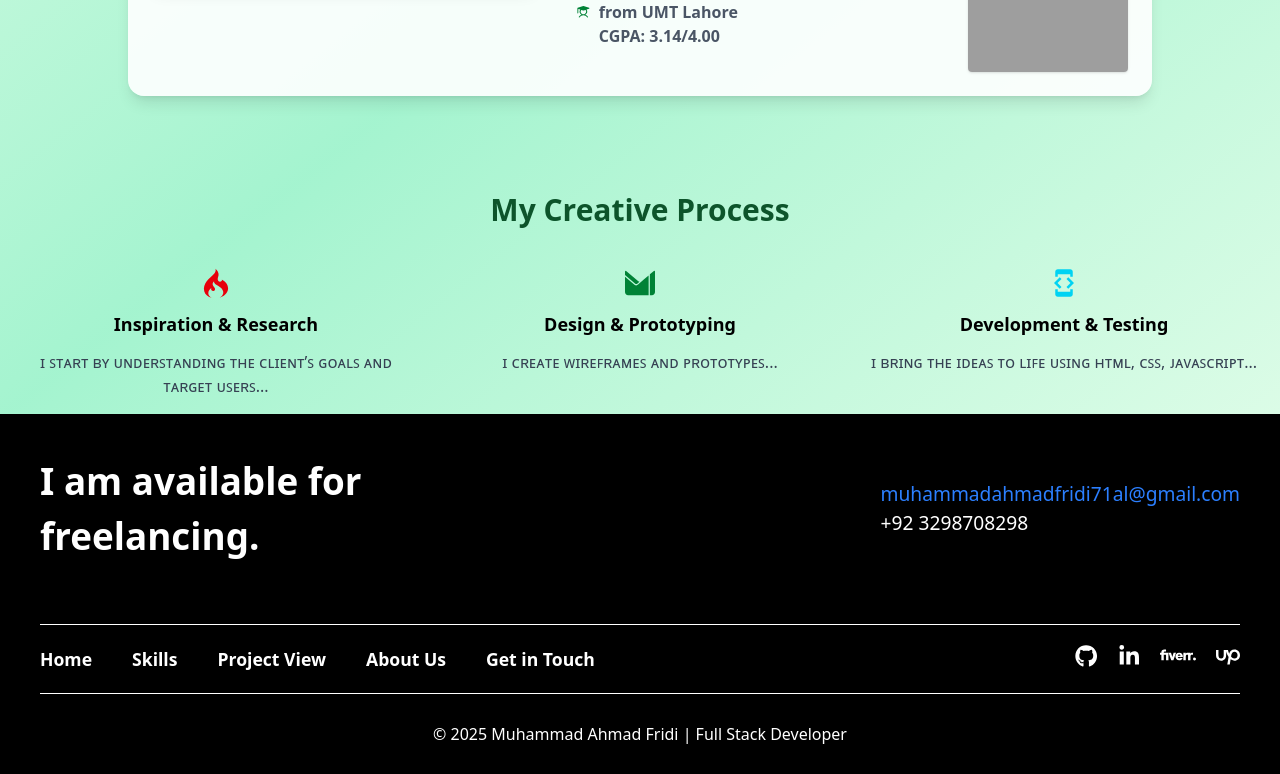
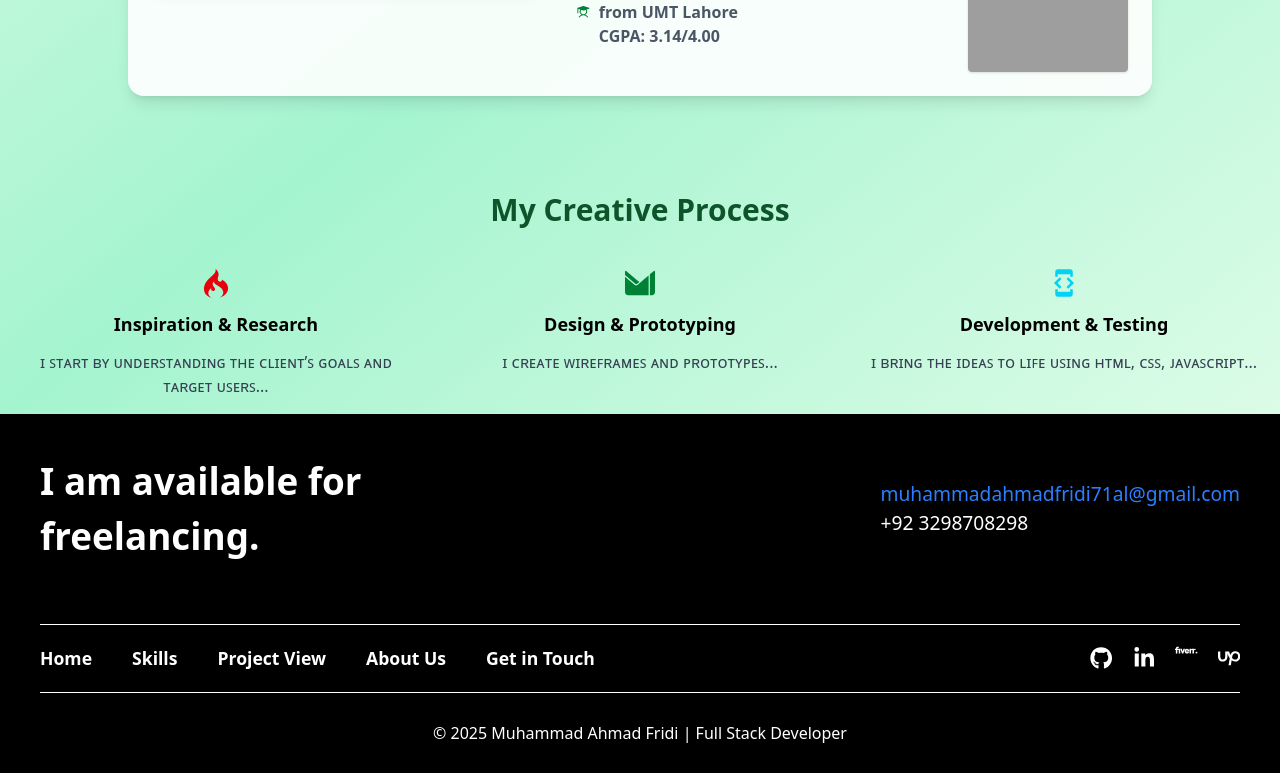
Before and after one commit to Ahmad-WebOfficial/Portfolio-Ahmad, a React (Vite) app: page /about in a window 1280 px wide. Shown: the part 660-1434 px from the top of the page. Built offline with nearby package versions, Linux system fonts and the light colour scheme; grey boxes are pictures that could not be loaded.

Commit message:
Update Foter.jsx

```diff
--- a/src/components/Foter.jsx
+++ b/src/components/Foter.jsx
@@ -84,14 +84,14 @@ const Footer = () => {
               target="_blank"
               rel="noopener noreferrer"
             >
-              <SiFiverr  className="hover:text-gray-600 -mt-2  text-4xl" />
+              <SiFiverr  className=" -mt-2  text-[1.3rem] md:text-[1.4rem]" />
             </a>
           <a
               href="https://www.upwork.com/nx/find-work/best-matches"
               target="_blank"
               rel="noopener noreferrer"
             >
-              <FaUpwork  className="hover:text-gray-600 text-2xl" />
+              <FaUpwork  className="text-[1.3rem] md:text-[1.4rem]" />
             </a>
         </ul>
       </div>
```
